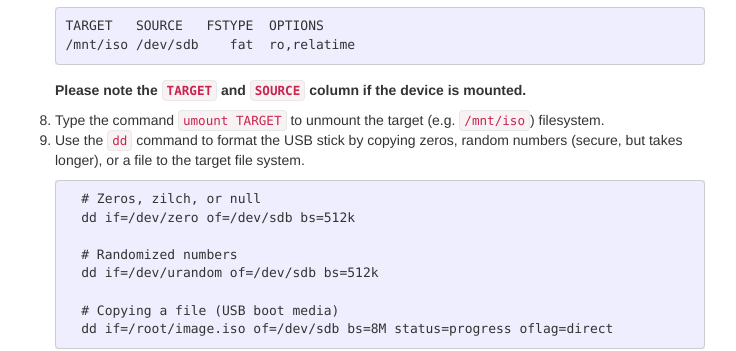
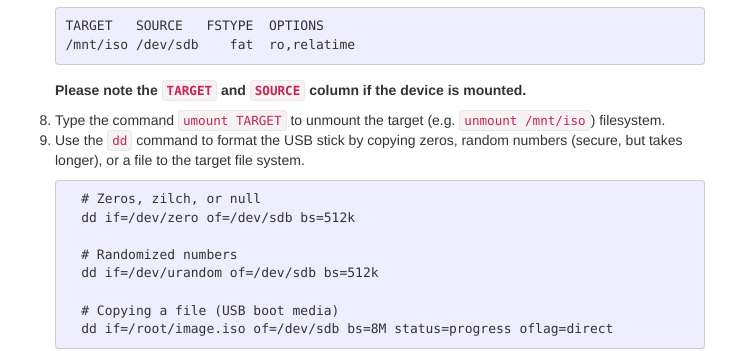
Before and after one commit to ecwpz91/ecwpz91.github.io, a Jekyll site: the page built from _posts/2018-03-15-Linux Device Command Line Utilities.md, in a window 1280 px wide and 900 px high, scrolled down 1576 px. Shown: the part 147-498 px from the top of the window, without its empty margins (275-1011 px from the left). Built offline with Jekyll 4.4.1, drawn with Linux system fonts in a browser that asks for light colours; nearby versions of some CDN libraries.

Commit message:
Added command before example

```diff
--- a/_posts/2018-03-15-Linux Device Command Line Utilities.md
+++ b/_posts/2018-03-15-Linux Device Command Line Utilities.md
@@ -85,7 +85,7 @@ The following describes some command line utilities encountered when dealing wit
 
    **Please note the `TARGET` and `SOURCE` column if the device is mounted.**
 
-8. Type the command `umount TARGET` to unmount the target (e.g. `/mnt/iso`) filesystem.
+8. Type the command `umount TARGET` to unmount the target (e.g. `unmount /mnt/iso`) filesystem.
 9. Use the `dd` command to format the USB stick by copying zeros, random numbers (secure, but takes longer), or a file to the target file system.
 
          # Zeros, zilch, or null
```
